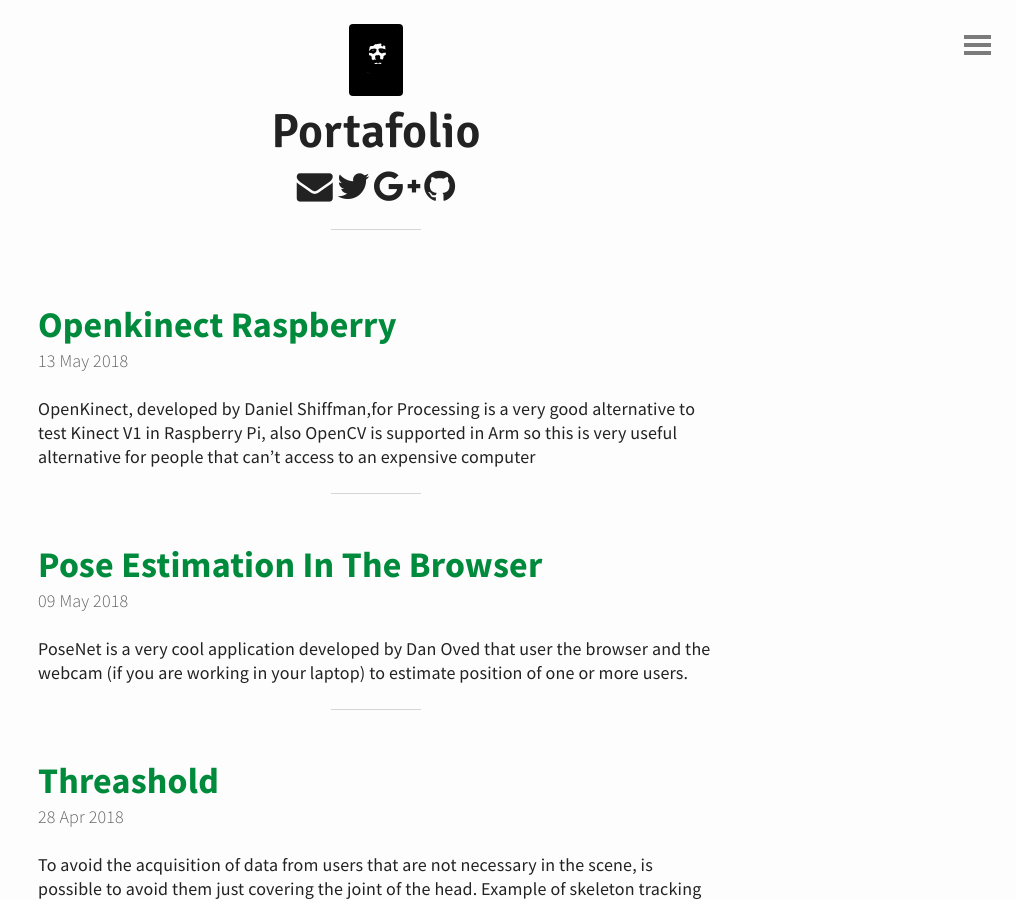
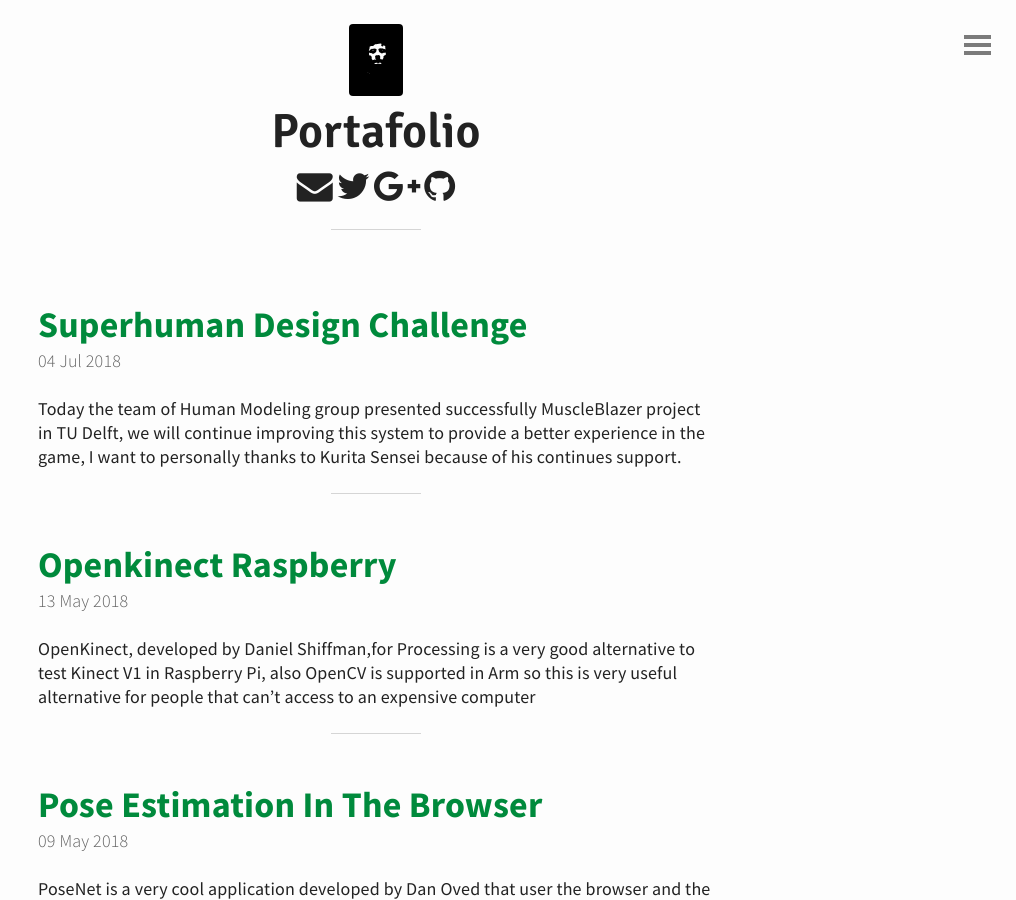
Before and after one commit to totovr/totovr.github.io, a Jekyll site: the page built from index.html, in a window 1280 px wide and 900 px high. Shown: the whole window, without its empty margins (264-1280 px from the left). Built offline with Jekyll 4.4.1, drawn with Linux system fonts in a browser that asks for light colours; nearby versions of some CDN libraries; the list of posts is cut into pages by our own code.

Commit message:
New post

```diff
--- a/_includes/link.html
+++ b/_includes/link.html
@@ -1,3 +1,3 @@
 <a href="https://totovr.github.io/SimpleOpenni/">SimpleOpenNI</a>
 <a href="https://github.com/totovr/Processing">Processing</a>
-<a href="https://totovr.github.io/SuperHuman/">Super Human</a>
+<a href="https://humanmodeling.github.io/SuperHuman/">Super Human</a>
--- /dev/null
+++ b/_posts/2018-07-04-SuperHuman-Design-Challenge.md
@@ -0,0 +1,12 @@
+Today the team of Human Modeling group presented successfully *MuscleBlazer* project in TU Delft,
+we will continue improving this system to provide a better experience in the game, I want to personally thanks to Kurita Sensei because of his continues support.
+
+<img src="Assets/M1.jpg" width="600">
+
+<img src="Assets/M2.jpg" width="600">
+
+<img src="Assets/M3.jpg" width="600">
+
+<img src="Assets/M4.jpg" width="600">
+
+<img src="Assets/M5.jpg" width="600">
```
Also changed, not shown: Assets/M1.jpg (added), Assets/M2.jpg (added), Assets/M3.jpg (added), Assets/M4.jpg (added), Assets/M5.jpg (added), 1 other file.
